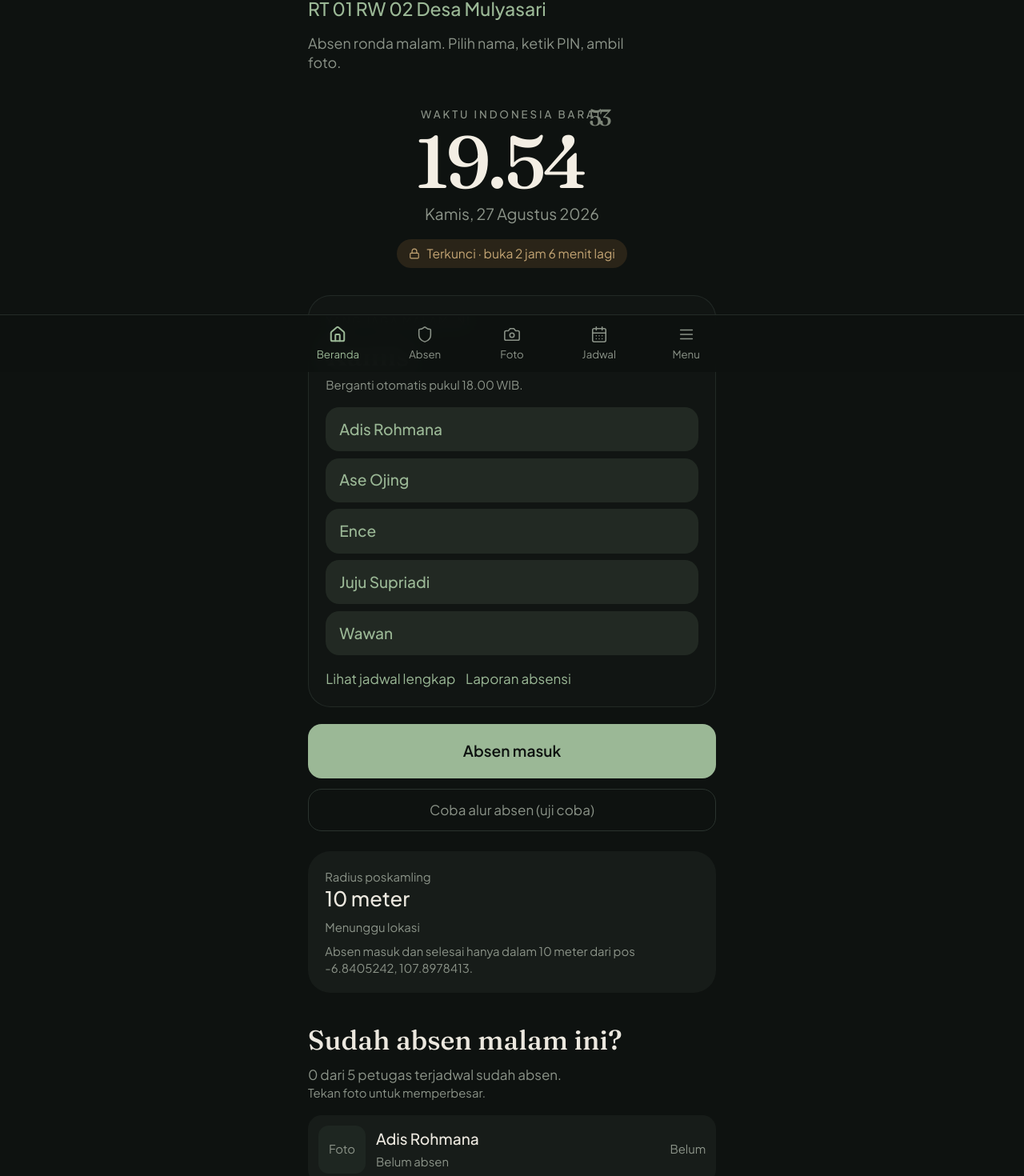
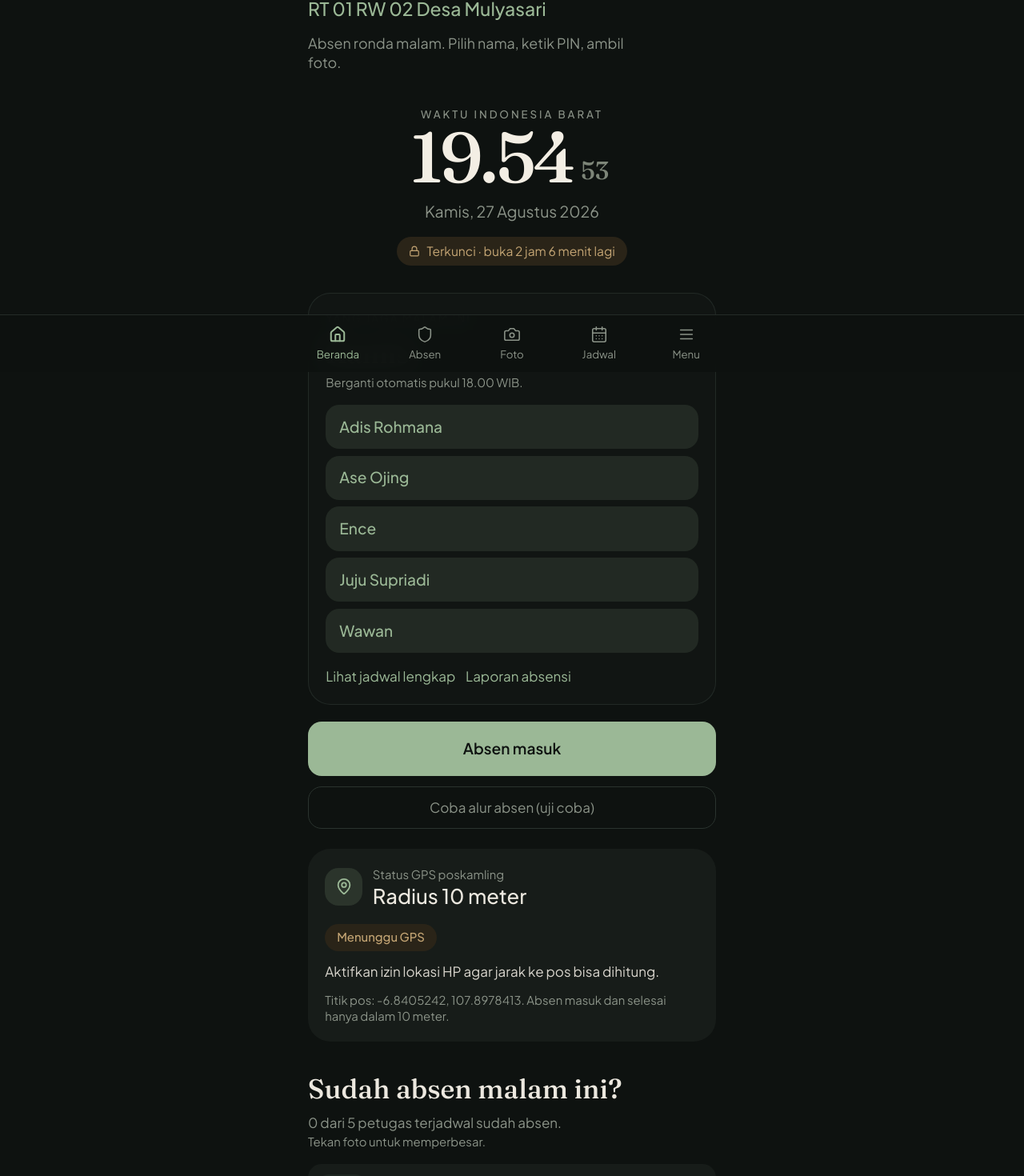
Before and after one commit to RT01nanggewer-byte/ronda-siaga, a React (Vite) app: page / in a window 1280 px wide. Shown: the part 335-1805 px from the top of the page at 80% size. Built offline with nearby package versions, Linux system fonts and the light colour scheme; no server answers.

Commit message:
Perbaiki jam (detik tidak menimpa teks) dan tampilan GPS

```diff
--- a/src/pages/absen.tsx
+++ b/src/pages/absen.tsx
@@ -1,6 +1,7 @@
+import { MapPin } from "lucide-react";
 import { useMemo, useState } from "react";
 import { CameraCapture } from "../components/camera-capture";
-import { POS_RADIUS_M } from "../lib/ronda/config";
+import { POS_LAT, POS_LNG, POS_RADIUS_M } from "../lib/ronda/config";
 import { formatDistance, haversineMeters, isInsidePos } from "../lib/ronda/geo";
 import { ROSTER } from "../lib/ronda/roster";
 import { type AbsenMode, useRonda } from "../lib/ronda/store";
@@ -104,6 +105,15 @@ export function Absen({
     if (settings.testMode) setTestMode(false);
     onPage("beranda");
   }
+
+  const gpsLabel = settings.testMode
+    ? "Mode uji · lokasi dianggap di pos"
+    : !geo
+      ? "Menunggu GPS"
+      : inside
+        ? "Sudah di dalam radius pos"
+        : "Di luar radius pos";
+  const gpsTone = settings.testMode || inside ? "bg-primary/15 text-primary" : !geo ? "bg-[#2a2418] text-amber" : "bg-[#3a2220] text-[#e8a39c]";
 
   return (
     <>
@@ -209,16 +219,28 @@ export function Absen({
 
       {step >= 4 ? (
         <section className="mt-6 rounded-2xl bg-card p-4">
-          <p className="text-lg font-medium">4. Lokasi</p>
-          <p className="mt-1 text-muted-foreground">
+          <div className="flex items-start gap-3">
+            <span className="mt-0.5 grid h-10 w-10 shrink-0 place-items-center rounded-2xl bg-primary/15 text-primary">
+              <MapPin size={20} />
+            </span>
+            <div>
+              <p className="text-lg font-medium">4. Lokasi GPS</p>
+              <p className="text-sm text-muted-foreground">Radius pos {POS_RADIUS_M} meter</p>
+            </div>
+          </div>
+          <p className={`mt-3 inline-flex rounded-full px-3 py-1.5 text-sm font-medium ${gpsTone}`}>{gpsLabel}</p>
+          <p className="mt-3 text-foreground/90">
             {settings.testMode
-              ? "Mode uji · lokasi dianggap di pos."
+              ? "Mode uji aktif. Pengecekan jarak dilewati."
               : geo
-                ? inside
-                  ? `Sudah di pos · ${formatDistance(dist ?? 0)}`
-                  : `Masih ${formatDistance(dist ?? 0)} dari pos`
-                : "Menunggu GPS\u2026"}
+                ? `Jarak ke pos ${formatDistance(dist ?? 0)}. Titik pos ${POS_LAT}, ${POS_LNG}.`
+                : "Aktifkan izin lokasi HP untuk menghitung jarak ke pos."}
           </p>
+          {geo ? (
+            <p className="mt-1 font-mono text-sm text-muted-foreground">
+              Posisi Anda {geo.lat.toFixed(6)}, {geo.lng.toFixed(6)}
+            </p>
+          ) : null}
           <button
             type="button"
             className="mt-4 h-16 w-full rounded-2xl bg-primary text-lg font-semibold text-primary-foreground"
--- a/src/pages/beranda.tsx
+++ b/src/pages/beranda.tsx
@@ -1,4 +1,4 @@
-import { Bell, Lock } from "lucide-react";
+import { Bell, Lock, MapPin } from "lucide-react";
 import { useEffect, useMemo, useState } from "react";
 import { PhotoViewer } from "../components/photo-viewer";
 import { APP_NAME, DESA, POS_LAT, POS_LNG, POS_RADIUS_M } from "../lib/ronda/config";
@@ -67,6 +67,9 @@ export function Beranda({
       ? "Pos buka · absen masuk 22.00–24.00"
       : "Jam selesai · sampai 05.00";
 
+  const gpsLabel = !geo ? "Menunggu GPS" : inside ? "Sudah di dalam radius pos" : "Di luar radius pos";
+  const gpsTone = !geo ? "bg-[#2a2418] text-amber" : inside ? "bg-primary/15 text-primary" : "bg-[#3a2220] text-[#e8a39c]";
+
   return (
     <>
       {showNotice ? (
@@ -111,13 +114,15 @@ export function Beranda({
         <p className="text-[0.78rem] font-medium tracking-[0.22em] text-muted-foreground">
           WAKTU INDONESIA BARAT
         </p>
-        <p className="clock-face mt-2 text-[5.4rem] text-[#f3eee4]">
-          {pad2(real.hour)}.{pad2(real.minute)}
-          <sup className="ml-1 align-top text-[1.7rem] font-normal text-[#7d8578]">
+        <div className="mt-1 flex items-end justify-center gap-2">
+          <p className="clock-face text-[5.2rem] leading-none text-[#f3eee4]">
+            {pad2(real.hour)}.{pad2(real.minute)}
+          </p>
+          <p className="mb-2 min-w-[2ch] text-left font-clock text-[1.85rem] leading-none text-[#7d8578]">
             {pad2(real.second)}
-          </sup>
-        </p>
-        <p className="mt-2 text-[1.15rem] text-muted-foreground">{formatLongDate(real)}</p>
+          </p>
+        </div>
+        <p className="mt-3 text-[1.15rem] text-muted-foreground">{formatLongDate(real)}</p>
         <p className="mt-4 inline-flex items-center gap-2 rounded-full bg-[#2a2418] px-3.5 py-1.5 text-[0.92rem] text-amber">
           <Lock size={14} />
           {lockText}
@@ -166,17 +171,30 @@ export function Beranda({
       </button>
 
       <section className="mt-6 rounded-[28px] bg-card p-5">
-        <p className="text-sm text-muted-foreground">Radius poskamling</p>
-        <p className="text-2xl font-medium">{POS_RADIUS_M} meter</p>
-        <p className="mt-2 text-sm text-muted-foreground">
+        <div className="flex items-start gap-3">
+          <span className="mt-0.5 grid h-11 w-11 shrink-0 place-items-center rounded-2xl bg-primary/15 text-primary">
+            <MapPin size={22} />
+          </span>
+          <div className="min-w-0 flex-1">
+            <p className="text-sm text-muted-foreground">Status GPS poskamling</p>
+            <p className="text-2xl font-medium">Radius {POS_RADIUS_M} meter</p>
+          </div>
+        </div>
+        <p className={`mt-4 inline-flex rounded-full px-3.5 py-1.5 text-sm font-medium ${gpsTone}`}>{gpsLabel}</p>
+        <p className="mt-3 text-base text-foreground/90">
           {geo
             ? inside
-              ? `Sudah di pos · ${formatDistance(dist ?? 0)}`
-              : `Mencari GPS · masih ${formatDistance(dist ?? 0)} dari pos`
-            : "Menunggu lokasi"}
+              ? `Jarak ke pos ${formatDistance(dist ?? 0)} — absen diizinkan.`
+              : `Jarak ke pos ${formatDistance(dist ?? 0)} — mendekat sampai ${POS_RADIUS_M} m.`
+            : "Aktifkan izin lokasi HP agar jarak ke pos bisa dihitung."}
         </p>
-        <p className="mt-2 text-sm leading-snug text-muted-foreground">
-          Absen masuk dan selesai hanya dalam {POS_RADIUS_M} meter dari pos {POS_LAT}, {POS_LNG}.
+        {geo ? (
+          <p className="mt-2 font-mono text-sm text-muted-foreground">
+            Posisi Anda {geo.lat.toFixed(6)}, {geo.lng.toFixed(6)}
+          </p>
+        ) : null}
+        <p className="mt-3 text-sm leading-snug text-muted-foreground">
+          Titik pos: {POS_LAT}, {POS_LNG}. Absen masuk dan selesai hanya dalam {POS_RADIUS_M} meter.
         </p>
       </section>
 
```
